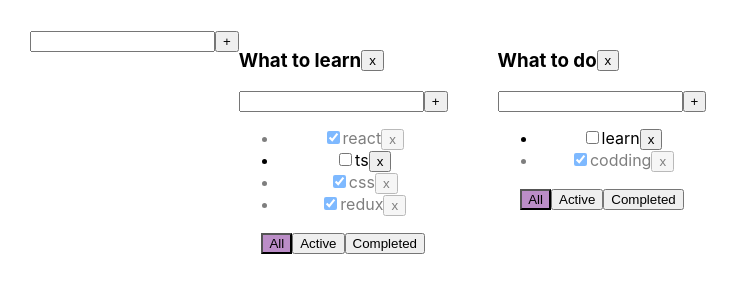
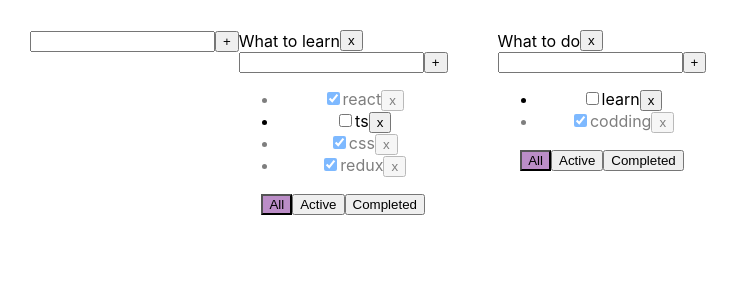
Before and after one commit to Elena-Cake/todoList, a React (Create React App) app: page / in a window 1280 px wide. Shown: the top 300 px of the page, without its empty margins (0-739 px from the left). Built offline with nearby package versions, Linux system fonts and the light colour scheme.

Commit message:
add edit title and tasks

```diff
--- a/src/App.css
+++ b/src/App.css
@@ -23,3 +23,7 @@
 .is-done {
   opacity: .5;
 }
+
+.title {
+  border: 0;
+}
--- a/src/App.tsx
+++ b/src/App.tsx
@@ -56,6 +56,21 @@ function App() {
     }
   }
 
+  const changeTask = (text: string, idList: string, idTask: string) => {
+    const newTasks = tasks[idList].map(task => {
+      if (task.id === idTask) { return { ...task, title: text } }
+      else { return task }
+    })
+    setTasks({ ...tasks, [idList]: newTasks })
+  }
+
+  const changeTitle = (title: string, idList: string) => {
+    setTodoLists(todoLists.map(list => {
+      if (list.id === idList) { return { ...list, title: title } }
+      else { return list }
+    }))
+  }
+
   const removeList = (idList: string) => {
     setTodoLists(todoLists.filter(list => list.id !== idList))
     delete tasks[idList]
@@ -88,6 +103,8 @@ function App() {
         onCheckboxChange={onCheckboxChange}
         filter={list.filter}
         removeList={removeList}
+        changeTask={changeTask}
+        changeTitle={changeTitle}
       />
     )
   })
--- /dev/null
+++ b/src/components/TitleEdit/TitleEdit.css
@@ -0,0 +1,38 @@
+.App {
+  text-align: center;
+}
+
+.App-logo {
+  height: 40vmin;
+  pointer-events: none;
+}
+
+@media (prefers-reduced-motion: no-preference) {
+  .App-logo {
+    animation: App-logo-spin infinite 20s linear;
+  }
+}
+
+.App-header {
+  background-color: #282c34;
+  min-height: 100vh;
+  display: flex;
+  flex-direction: column;
+  align-items: center;
+  justify-content: center;
+  font-size: calc(10px + 2vmin);
+  color: white;
+}
+
+.App-link {
+  color: #61dafb;
+}
+
+@keyframes App-logo-spin {
+  from {
+    transform: rotate(0deg);
+  }
+  to {
+    transform: rotate(360deg);
+  }
+}
--- /dev/null
+++ b/src/components/TitleEdit/TitleEdit.tsx
@@ -0,0 +1,50 @@
+import React, { useState } from 'react';
+
+type PropsType = {
+  title: string
+  editTitle: (title: string) => void
+}
+
+export const TitleEdit: React.FC<PropsType> = ({
+  title, editTitle
+}) => {
+  const [isEditMode, setIsEditMode] = useState(false)
+  const [inputValue, setInputValue] = useState('')
+
+
+  const hendleActivateEditMode = () => {
+    setInputValue(title)
+    setIsEditMode(true)
+  }
+
+  const handleEditTitle = () => {
+    if (inputValue.trim() === '' || inputValue === title) {
+      setIsEditMode(false)
+      return
+    }
+    editTitle(inputValue)
+    setIsEditMode(false)
+  }
+
+  const handleKeyDown = (e: React.KeyboardEvent<HTMLInputElement>) => {
+    if (e.key === 'Enter') {
+      handleEditTitle()
+    }
+  };
+
+  const onInputValueChange = (e: React.FormEvent<HTMLInputElement>) => {
+    setInputValue(e.currentTarget.value)
+  }
+
+  return isEditMode
+    ? <input
+      className={isEditMode ? '' : 'title'}
+      value={inputValue}
+      onChange={onInputValueChange}
+      onBlur={handleEditTitle}
+      onKeyDown={handleKeyDown}
+      autoFocus
+    />
+    : <span onDoubleClick={hendleActivateEditMode}>{title}</span>
+
+}
--- a/src/components/TodoList/TodoList.tsx
+++ b/src/components/TodoList/TodoList.tsx
@@ -2,6 +2,7 @@ import React, { useState } from 'react';
 import './TodoList.css';
 import { FilterValuesType, taskType } from '../../types/types';
 import { AddItemForm } from '../AddItemForm/AddItemForm';
+import { TitleEdit } from '../TitleEdit/TitleEdit';
 
 type PropsType = {
   idList: string
@@ -10,41 +11,44 @@ type PropsType = {
   removeTask: (id: string, idList: string) => void,
   changeFilter: (filter: FilterValuesType, idList: string) => void,
   addTask: (title: string, idList: string) => void,
+  changeTask: (title: string, idList: string, idTask: string) => void,
   onCheckboxChange: (idTask: string, idList: string) => void,
   filter: FilterValuesType,
-  removeList: (idList: string) => void
+  removeList: (idList: string) => void,
+  changeTitle: (title: string, idList: string) => void
 }
 
 export const TodoList: React.FC<PropsType> = ({
   idList, title, tasks, filter, addTask, changeFilter,
-  removeTask, onCheckboxChange, removeList
+  removeTask, onCheckboxChange, removeList, changeTask,
+  changeTitle
 }) => {
 
-  const [inputValue, setInputValue] = useState('')
-  const [error, setError] = useState(null as string | null)
-
-  const tasksElements = tasks.map(task =>
-    <li key={task.id} className={task.isDone ? 'is-done' : ''}>
+  const tasksElements = tasks.map(task => {
+    const handleChangeTask = (text: string) => {
+      changeTask(text, idList, task.id)
+    }
+    return <li key={task.id} className={task.isDone ? 'is-done' : ''}>
       <input type='checkbox' checked={task.isDone} onChange={() => onCheckboxChange(task.id, idList)} />
-      <span>{task.title}</span>
+      <TitleEdit title={task.title} editTitle={handleChangeTask} />
       <button onClick={() => { removeTask(task.id, idList) }}>x</button>
     </li>
-  )
+  })
+
 
   const handleAddTask = (inputValue: string) => {
     addTask(inputValue, idList)
   }
 
-  const onInputValueChange = (e: React.FormEvent<HTMLInputElement>) => {
-    setError(null)
-    setInputValue(e.currentTarget.value)
+  const handleChangeTitle = (text: string) => {
+    changeTitle(text, idList)
   }
 
   return (
     <div className="todo">
       <div className='todo__list'>
         <div style={{ display: 'flex', alignItems: "center" }}>
-          <h3>{title}</h3>
+          <TitleEdit title={title} editTitle={handleChangeTitle} />
           <button onClick={() => removeList(idList)} >x</button>
         </div>
         <AddItemForm addItem={handleAddTask} />
```
